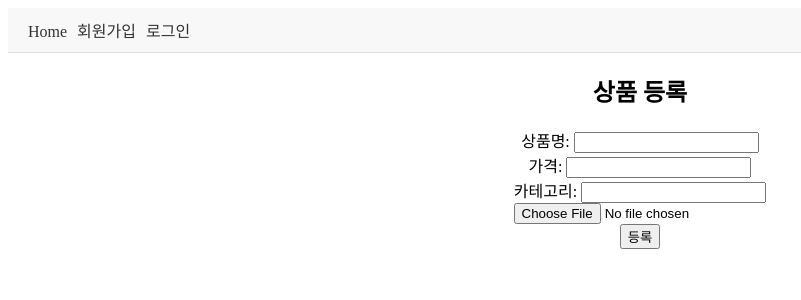
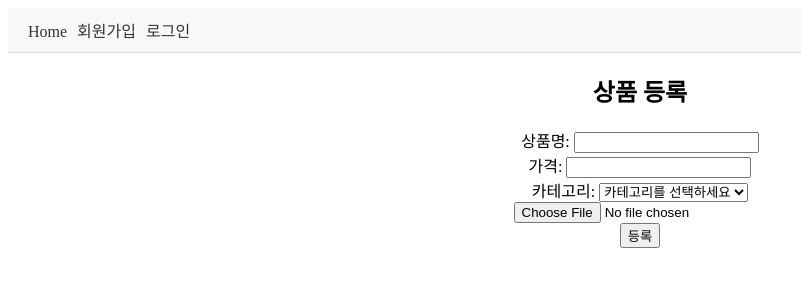
Before and after one commit to Betyani/Cal_react, a React (Create React App) app: page /products/new in a window 1280 px wide. Shown: the top 300 px of the page, without its empty margins (0-801 px from the left). Built offline with nearby package versions, Linux system fonts and the light colour scheme.

Commit message:
이미지 등록처리 및 카테고리 처리

```diff
--- a/src/product/productRegister/ProductRegister.js
+++ b/src/product/productRegister/ProductRegister.js
@@ -55,7 +55,7 @@ export default function ProductRegister() {
     //입력값 실시간 반영
     const handleChange = (e) => {
         const { name, value } = e.target;
-        setProduct({ ...product, [name]: value });  //입력값만 덮어쓰기
+        setProduct(prev => ({ ...prev, [name]: value }));  //입력값만 덮어쓰기
     }
 
     const handleFileChange = (e) => {
@@ -97,7 +97,15 @@ export default function ProductRegister() {
                 </div>
                 <div>
                     <label>카테고리: </label>
-                    <input type="text" name="category" value={product.category} onChange={handleChange} required />
+                    <select id="categorySelect" name="category" value={product.category} onChange={handleChange}>
+                        <option value="">카테고리를 선택하세요</option>
+                        <option value="도시락/조리면">도시락/조리면</option>
+                        <option value="삼각김밥/김밥">삼각김밥/김밥</option>
+                        <option value="샌드위치/햄버거">샌드위치/햄버거</option>
+                        <option value="음료수/아이스크림">음료수/아이스크림</option>
+                        <option value="과자/디저트">과자/디저트</option>
+                        <option value="기타">기타</option>
+                    </select>
                 </div>
                 <div>
                     <input type="file" onChange={handleFileChange} />
```
